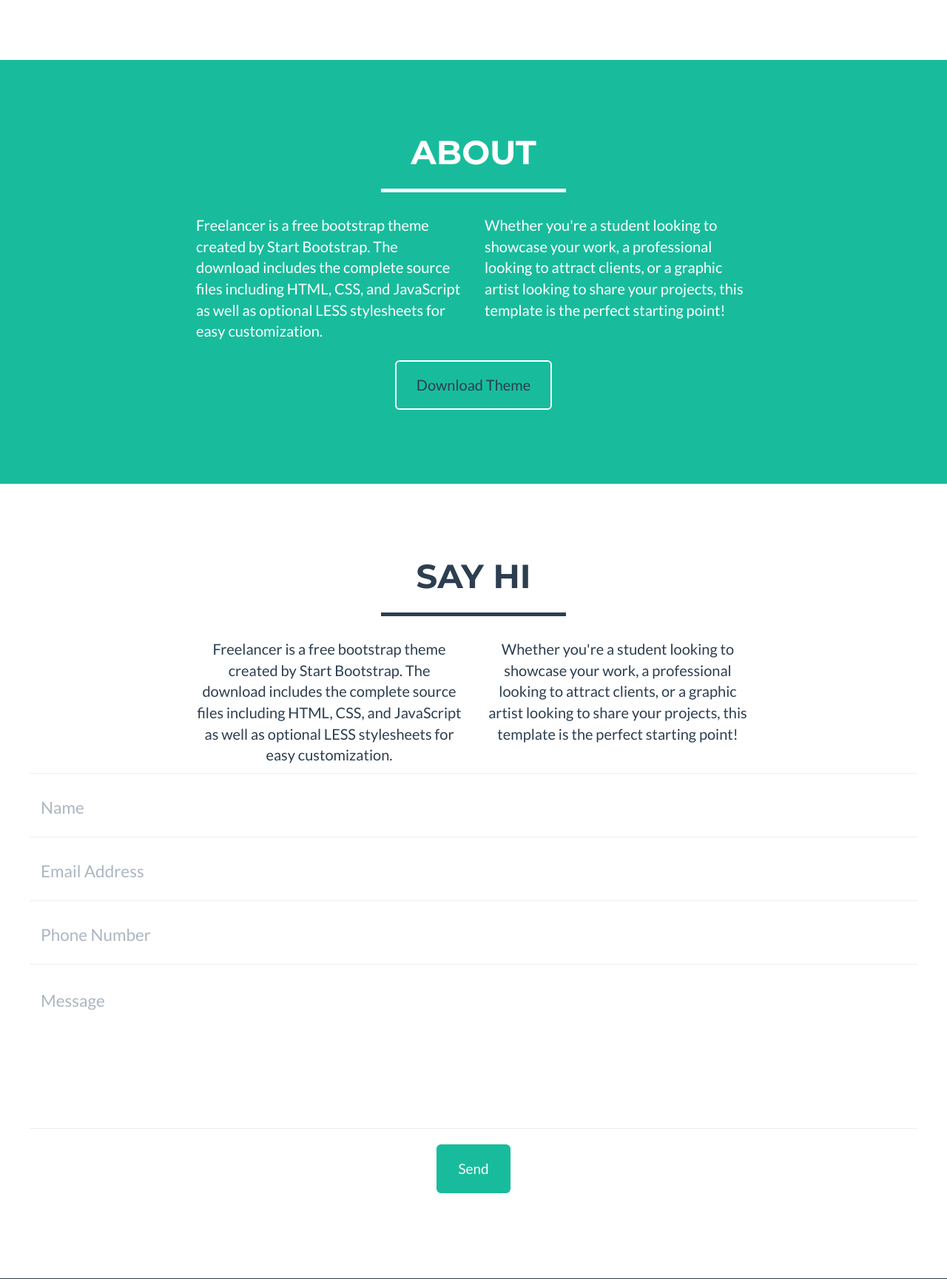
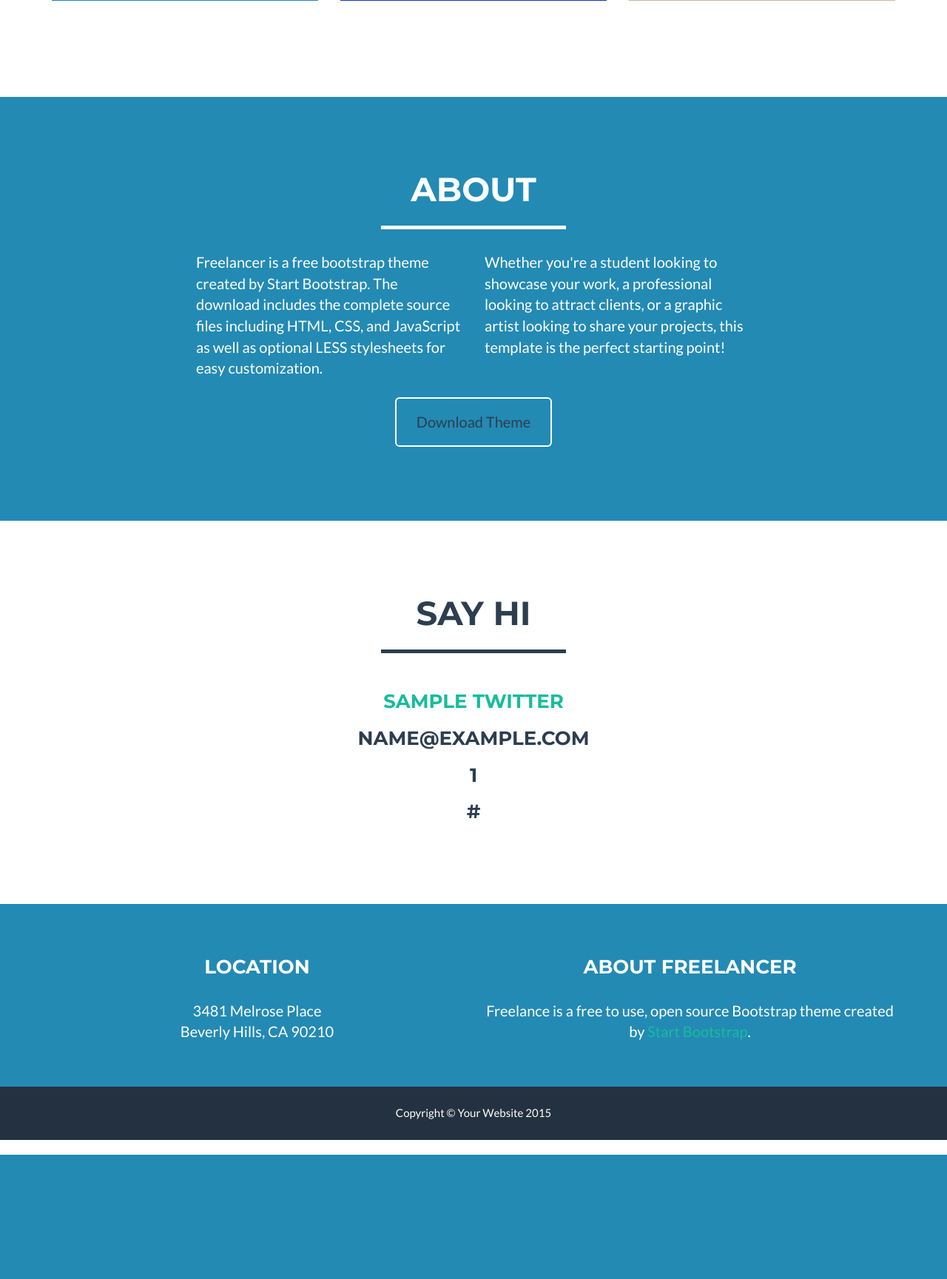
Before and after one commit to timmyreilly/YourDjangoSiteResume, a Django app: template app/templates/app/freelancer.html in a window 1280 px wide. Shown: the part 1584-3313 px from the top of the page at 74% size. After the commit the page ends 3145 px from the top, so only its background shows below. Run offline with Django 3.2, Linux system fonts and the light colour scheme; the template is opened without the code that fills it: most values are stand-ins (such as "Sample title", 1, 10 or a date in 2020); some libraries are stand-ins or nearby versions.

Commit message:
making it pretty

```diff
--- a/app/static/app/content/site.css
+++ b/app/static/app/content/site.css
@@ -14,3 +14,26 @@ body {
     float: right;
     margin-left: 15px;
 }
+
+header {
+    background-color: #238AB4;
+}
+
+footer .footer-above {
+    background-color: #238AB4;
+}
+
+
+section.success {
+    color: #fff;
+    background: #238AB4;
+}
+
+
+/*
+Dark Blue: 238AB4
+Turquoise: 45B39C
+Yellow: EFC84A
+Orange: D97940
+Red: BD3E25
+*/
--- a/app/templates/app/freelancer.html
+++ b/app/templates/app/freelancer.html
@@ -21,6 +21,8 @@
     <!-- Custom CSS -->
     <!--<link href="css/freelancer.css" rel="stylesheet">-->
     <link href="{% static 'app/css/freelancer.css' %}" rel="stylesheet">
+
+    <link href="{% static 'app/content/site.css' %}" rel="stylesheet">
 
     <!-- Custom Fonts -->
     <!--<link href="font-awesome/css/font-awesome.min.css" rel="stylesheet" type="text/css">-->
@@ -197,70 +199,26 @@
                 <div class="col-lg-12 text-center">
                     <h2>Say Hi</h2>
                     <hr class="star-primary">
+                </div>
                     <div class="row">
-                        <div class="col-lg-4 col-lg-offset-2">
-                            <p>Freelancer is a free bootstrap theme created by Start Bootstrap. The download includes the complete source files
-                                including HTML, CSS, and JavaScript as well as optional LESS stylesheets for easy customization.</p>
-                        </div>
-                        <div class="col-lg-4">
-                            <p>Whether you're a student looking to showcase your work, a professional looking to attract clients, or a graphic artist
-                                looking to share your projects, this template is the perfect starting point!</p>
+                        <div class="col-lg-12 text-center">
+                            <a href="twitter.com"><h3>{{ twitter }} </h3></a>
+                            <h3>{{ email }}</h3>
+                            <h3>{{ number }}</h3>
+
+                            <h3>{{ link }}</h3>
+
+
                         </div>
 
-    <!-- Contact Section -->
-    <!--
-        <section id="contact">
-        <div class="container">
-            <div class="row">
-                <div class="col-lg-12 text-center">
-                    <h2>Contact Me</h2>
-                </div>
-            </div>
-            <div class="row">
-                <div class="col-lg-8 col-lg-offset-2">
-                    <!-- To configure the contact form email address, go to mail/contact_me.php and update the email address in the PHP file on line 19. -->
-                    <!-- The form should work on most web servers, but if the form is not working you may need to configure your web server differently. -->
-                    <form name="sentMessage" id="contactForm" novalidate>
-                        <div class="row control-group">
-                            <div class="form-group col-xs-12 floating-label-form-group controls">
-                                <label>Name</label>
-                                <input type="text" class="form-control" placeholder="Name" id="name" required data-validation-required-message="Please enter your name.">
-                                <p class="help-block text-danger"></p>
-                            </div>
-                        </div>
-                        <div class="row control-group">
-                            <div class="form-group col-xs-12 floating-label-form-group controls">
-                                <label>Email Address</label>
-                                <input type="email" class="form-control" placeholder="Email Address" id="email" required data-validation-required-message="Please enter your email address.">
-                                <p class="help-block text-danger"></p>
-                            </div>
-                        </div>
-                        <div class="row control-group">
-                            <div class="form-group col-xs-12 floating-label-form-group controls">
-                                <label>Phone Number</label>
-                                <input type="tel" class="form-control" placeholder="Phone Number" id="phone" required data-validation-required-message="Please enter your phone number.">
-                                <p class="help-block text-danger"></p>
-                            </div>
-                        </div>
-                        <div class="row control-group">
-                            <div class="form-group col-xs-12 floating-label-form-group controls">
-                                <label>Message</label>
-                                <textarea rows="5" class="form-control" placeholder="Message" id="message" required data-validation-required-message="Please enter a message."></textarea>
-                                <p class="help-block text-danger"></p>
-                            </div>
-                        </div>
-                        <br>
-                        <div id="success"></div>
-                        <div class="row">
-                            <div class="form-group col-xs-12">
-                                <button type="submit" class="btn btn-success btn-lg">Send</button>
-                            </div>
-                        </div>
-                    </form>
+                    </div>
                 </div>
             </div>
         </div>
     </section>
+
+    <!-- Contact Section -->
+
 
     <!-- Footer -->
     <footer class="text-center">
@@ -282,7 +240,7 @@
             <div class="container">
                 <div class="row">
                     <div class="col-lg-12">
-                        Copyright &copy; Your Website 2014
+                        Copyright &copy; Your Website 2015
                     </div>
                 </div>
             </div>
```
Also changed, not shown: app/views.py (+12 -0 lines).
